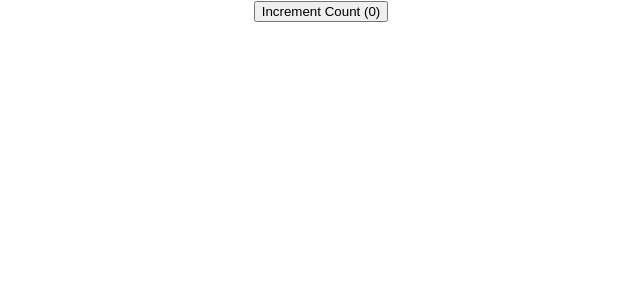
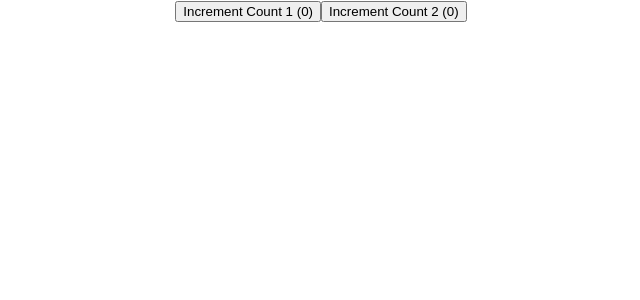
Before and after one commit to JoeYip13/code-anywhere-react, a React (Create React App) app in the folder my-app/: page / in a window 1280 px wide. Shown: the top 300 px of the page, without its empty margins (319-959 px from the left). Built offline with nearby package versions, Linux system fonts and the light colour scheme.

Commit message:
feat(components): useEffect() conditional effects

```diff
--- a/my-app/src/components/UseEffectCounter.js
+++ b/my-app/src/components/UseEffectCounter.js
@@ -5,14 +5,28 @@
     // useEffect replaces the componentDidMount and componentDidUpdate in class based components
     // useEffect runs the function you give it after evey render
     useEffect(() => {
+        console.log('Count 1 effect');
         document.title = count;
-    });
+    }, [count]);
+    // when using useEffect hook, you should nearly always specify the secound parameter. I.e [count2]..
+    // which is the state property that will only run the useEffect when the state changes
+    // if you remove the second parameter, calling the increment count 1 button will also call the useEffect for count2
+    const [count2, setCount2] = useState(0);
+    useEffect(() => {
+        console.log('Count 2 effect');
+        document.title = count;
+    }, [count2]);
     return (
         <div>
             <button onClick={
                 () => setCount(count => count + 1)
             }>
-                Increment Count ({count})
+                Increment Count 1 ({count})
+            </button>
+            <button onClick={
+                () => setCount2(count2 => count2 + 1)
+            }>
+                Increment Count 2 ({count2})
             </button>
         </div>
     )
```
